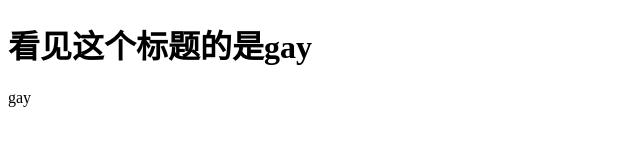
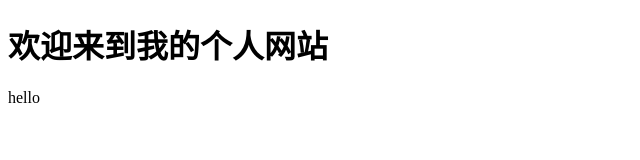
Before and after one commit to Takenohanaa/Takenohanaa.github.io, a plain HTML site: page index.html in a window 1280 px wide. Shown: the whole page, without its empty margins (0-640 px from the left). Drawn offline with Linux system fonts and the light colour scheme.

Commit message:
Update index.html

```diff
--- a/index.html
+++ b/index.html
@@ -6,7 +6,7 @@
     <title>个人网站</title>
 </head>
 <body>
-    <h1>看见这个标题的是gay</h1>
-    <p>gay</p>
+    <h1>欢迎来到我的个人网站</h1>
+    <p>hello</p>
 </body>
 </html>
```
